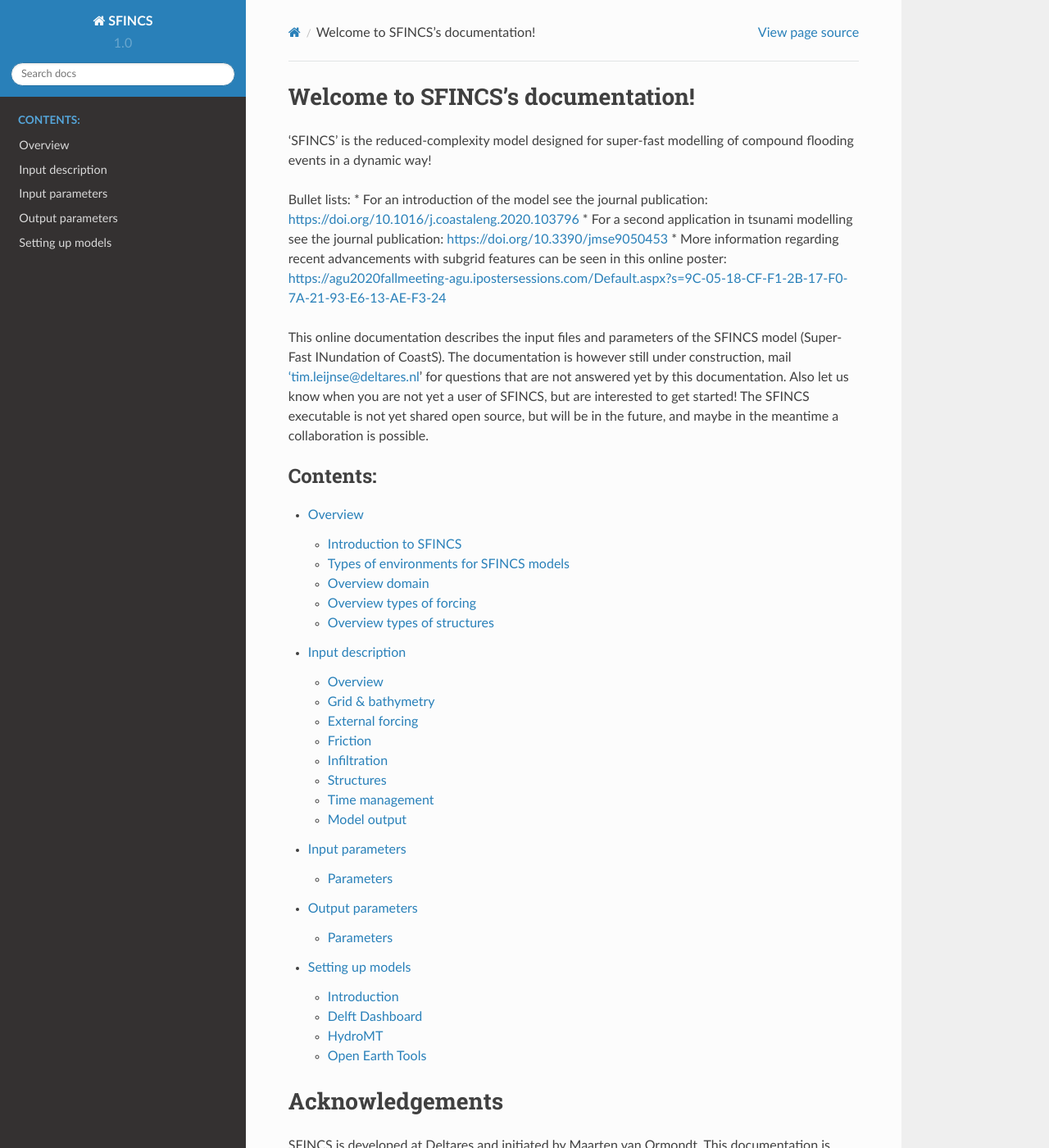
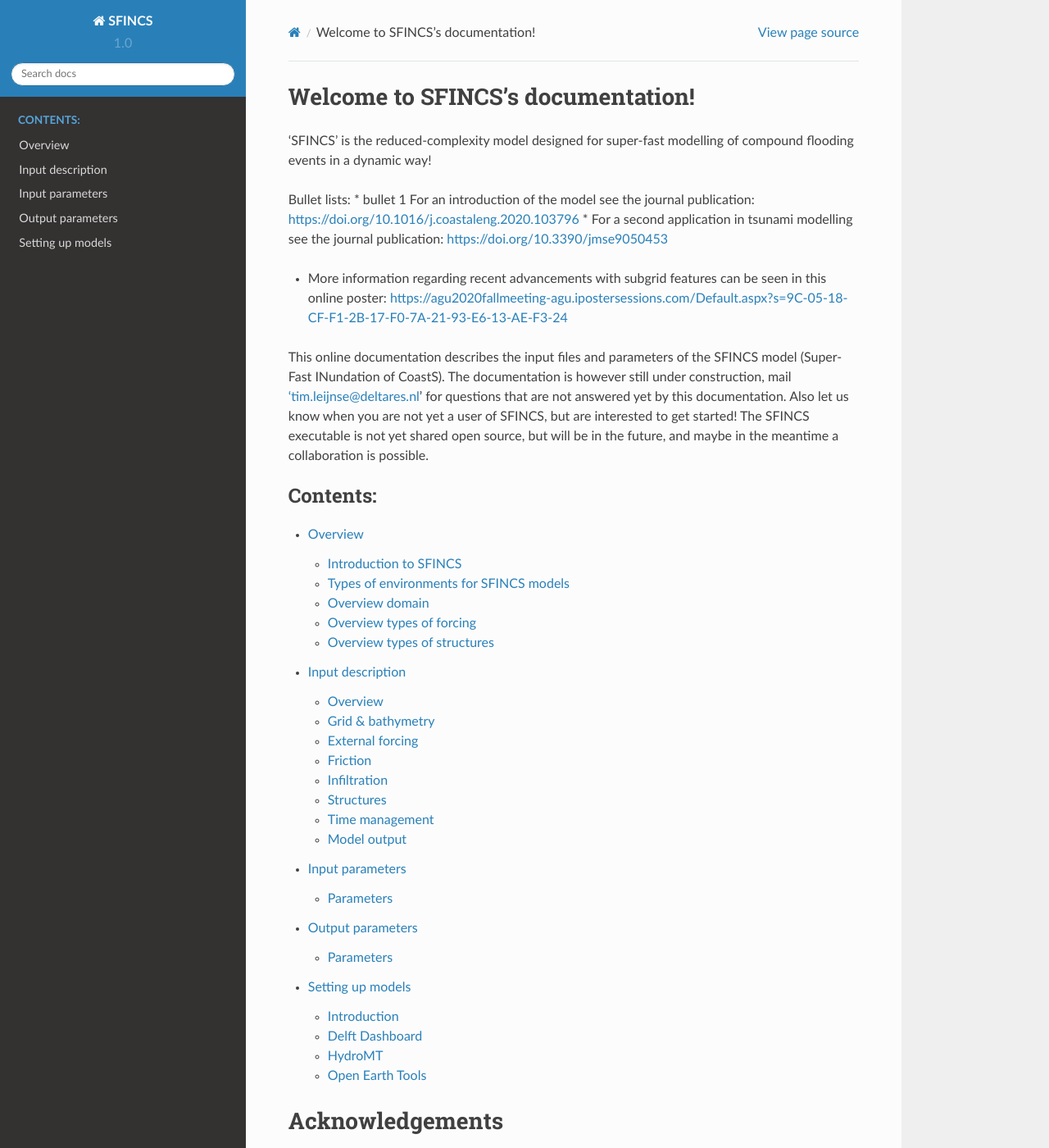
Before and after one commit to Leynse/SFINCS, a Sphinx documentation site: the page built from docs/index.rst, in a window 1280 px wide and 1400 px high. Shown: the whole window at 82% size. Built offline with Sphinx 7.4.7 and the Read the Docs theme 2.0.0, drawn with Linux system fonts in a browser that asks for light colours; some of the changed text lies outside the part shown.

Commit message:
First edit

```diff
--- a/docs/index.rst
+++ b/docs/index.rst
@@ -9,8 +9,9 @@
 'SFINCS' is the reduced-complexity model designed for super-fast modelling of compound flooding events in a dynamic way!
 
 Bullet lists:
-* For an introduction of the model see the journal publication: https://doi.org/10.1016/j.coastaleng.2020.103796
+* bullet 1 For an introduction of the model see the journal publication: https://doi.org/10.1016/j.coastaleng.2020.103796
 * For a second application in tsunami modelling see the journal publication: https://doi.org/10.3390/jmse9050453
+
 * More information regarding recent advancements with subgrid features can be seen in this online poster: https://agu2020fallmeeting-agu.ipostersessions.com/Default.aspx?s=9C-05-18-CF-F1-2B-17-F0-7A-21-93-E6-13-AE-F3-24
 
 This online documentation describes the input files and parameters of the SFINCS model (Super-Fast INundation of CoastS).
```
Also changed, not shown: other parts of docs/index.rst (+1 -1 lines).
